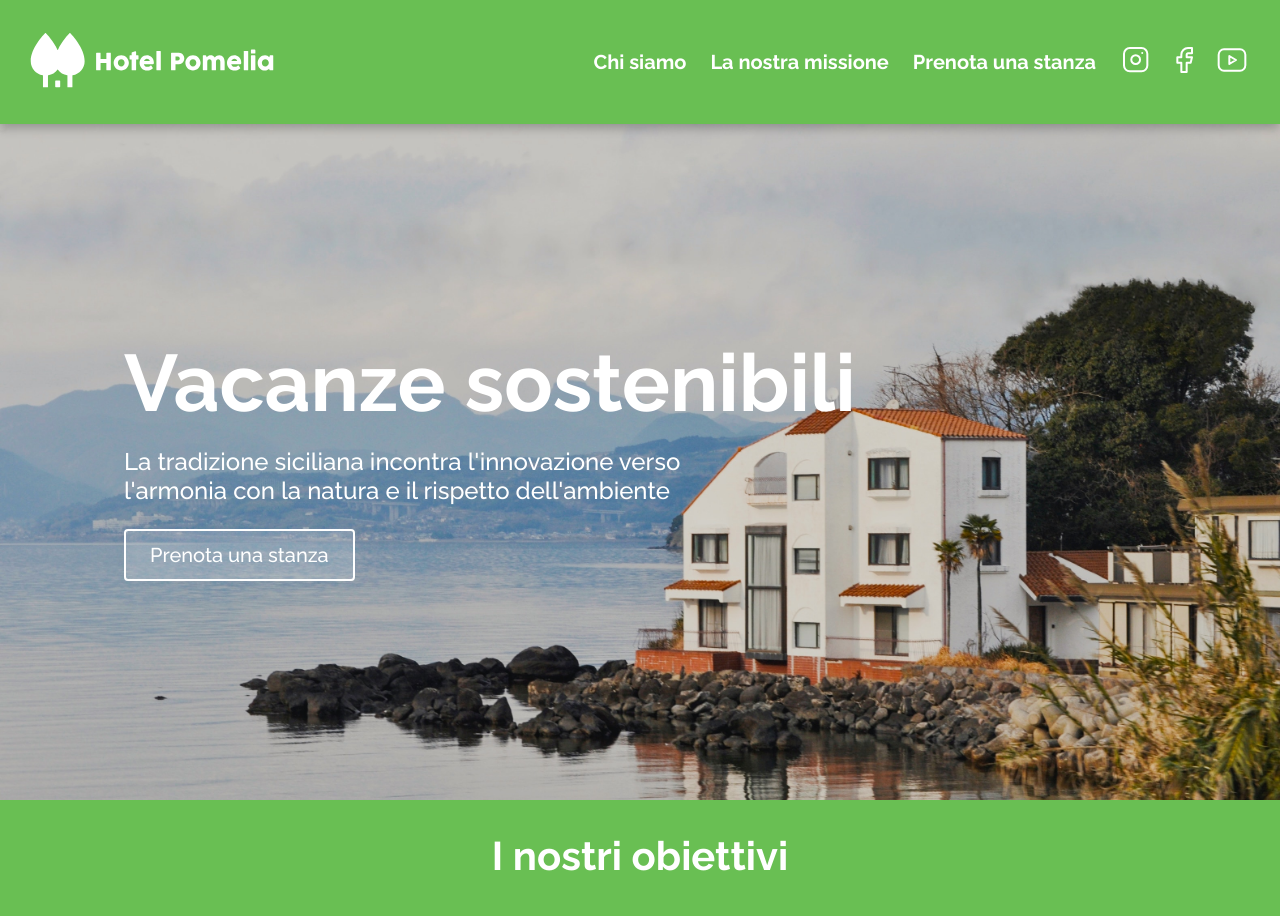
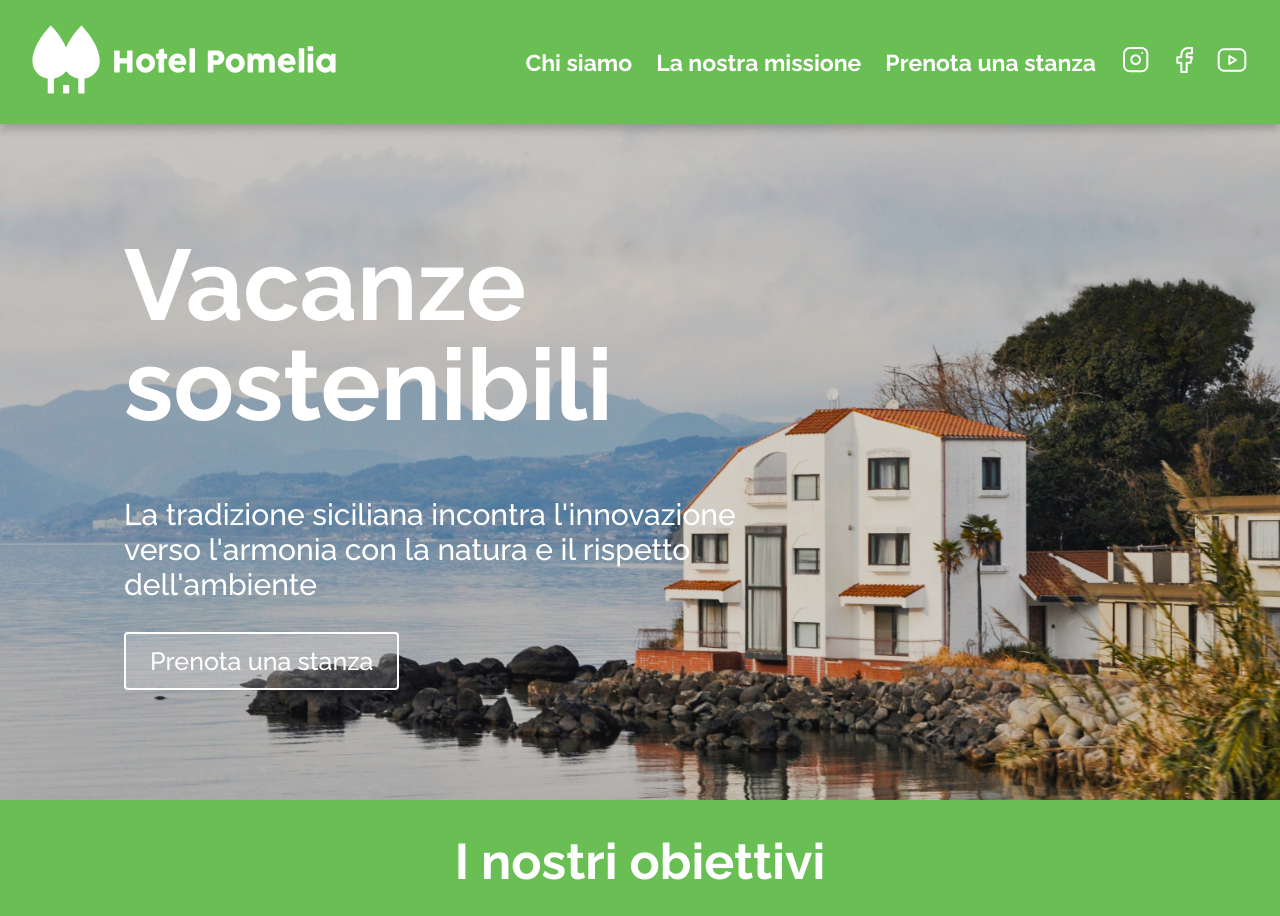
Before and after one commit to ilariaciavarella/eco_hotel, a plain HTML site: page index.html in a window 1280 px wide. Shown: the top 916 px of the page. Drawn offline with Linux system fonts and the light colour scheme.

Commit message:
Fix dimension issues with text and overflowing

```diff
--- a/styles.css
+++ b/styles.css
@@ -3,14 +3,14 @@
 :root {
 	--hp-green: #69bf53;
 	--hp-white: #fafafa;
+	font-family: "Raleway", "Montserrat", sans-serif;
+	font-weight: 500;
+	font-size: calc(15px + 0.390625vw);
 }
 
 body {
 	background-color: var(--hp-green);
 	margin: 0;
-	font-family: "Raleway", "Montserrat", sans-serif;
-	font-weight: 500;
-	font-size: 16px;
 }
 
 /* NAV BAR + FOOTER*/
@@ -21,18 +21,19 @@ nav {
 	height: 108px;
 	display: flex;
 	justify-content: space-between;
+	gap: 24px;
 	align-items: center;
 	box-shadow: 0px 4px 10px rgba(0, 0, 0, 0.25);
 	position: relative;
 	z-index: 1;
+	overflow: scroll;
 }
 
 .logo {
-	max-width: 20vw;
+	max-width: 25vw;
 }
 
 .nav-links {
-	flex-shrink: 3;
 	display: flex;
 	gap: 16px;
 	align-items: center;
@@ -43,7 +44,8 @@ nav {
 	gap: 24px;
 	list-style-type: none;
 	font-weight: 700;
-	font-size: 1.25em;
+	font-size: 1.15rem;
+	white-space: nowrap;
 }
 
 .nav-links a:link,
@@ -127,19 +129,19 @@ footer .social {
 }
 
 h1 {
-	margin: 0;
-	font-size: 5em;
+	margin: 0 0 32px 0;
+	font-size: 5rem;
 	width: 70vw;
-	line-height: 1em;
+	line-height: 5rem;
 }
 
 .sect-1 p {
-	font-size: 1.5em;
+	font-size: 1.5rem;
 	width: 50vw;
 }
 
 .cta {
-	font-size: 1.25em;
+	font-size: 1.25rem;
 	border: 2px solid white;
 	padding: 12px 24px;
 	background-color: rgba(255, 255, 255, 0.15);
@@ -164,7 +166,7 @@ h1 {
 }
 
 h2 {
-	font-size: 2.5em;
+	font-size: 2.5rem;
 	text-align: center;
 	margin: 0;
 }
@@ -181,12 +183,12 @@ h2 {
 }
 
 .card p {
-	font-size: 1.25em;
+	font-size: 1.25rem;
 }
 
 .num {
 	font-weight: 100;
-	font-size: 10em;
+	font-size: 10rem;
 	font-variant-numeric: lining-nums;
 	text-align: center;
 	border-bottom: 2px solid white;
@@ -202,6 +204,7 @@ h2 {
 	grid-template-columns: repeat(4, 1fr);
 	column-gap: 32px;
 	margin: 32px 32px 16px 32px;
+	overflow: scroll;
 }
 
 figure {
@@ -209,6 +212,7 @@ figure {
 	flex-direction: column;
 	gap: 40px;
 	margin: 0;
+	min-width: 120px;
 }
 
 figure img {
```
